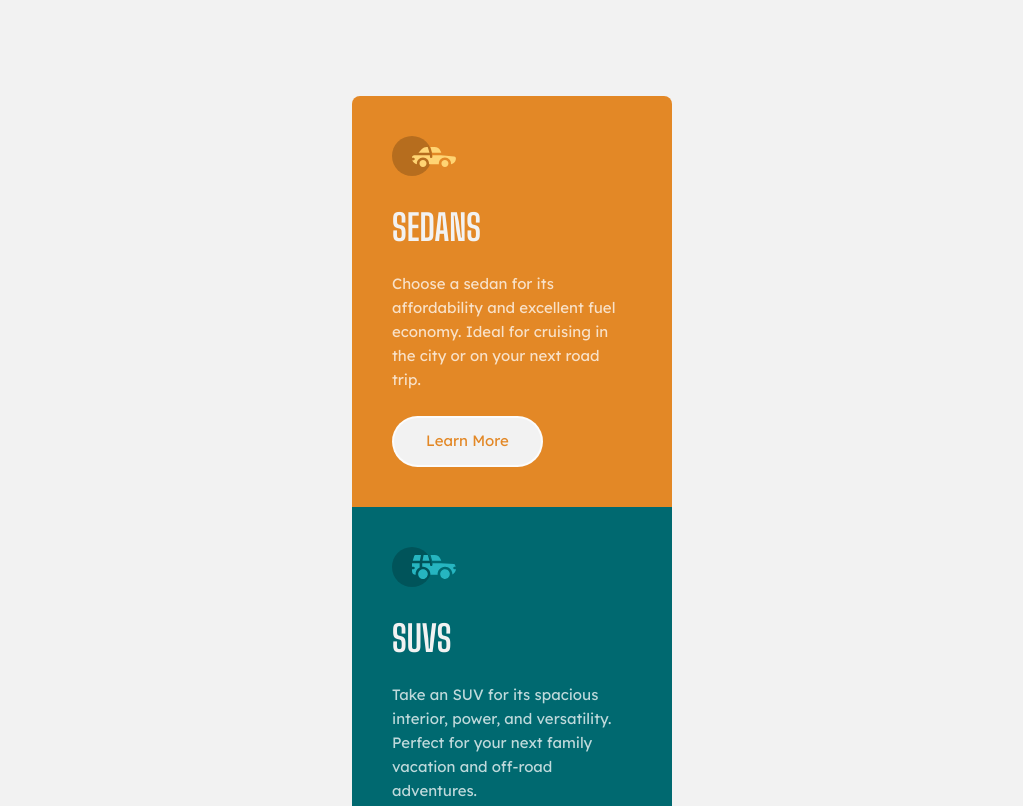
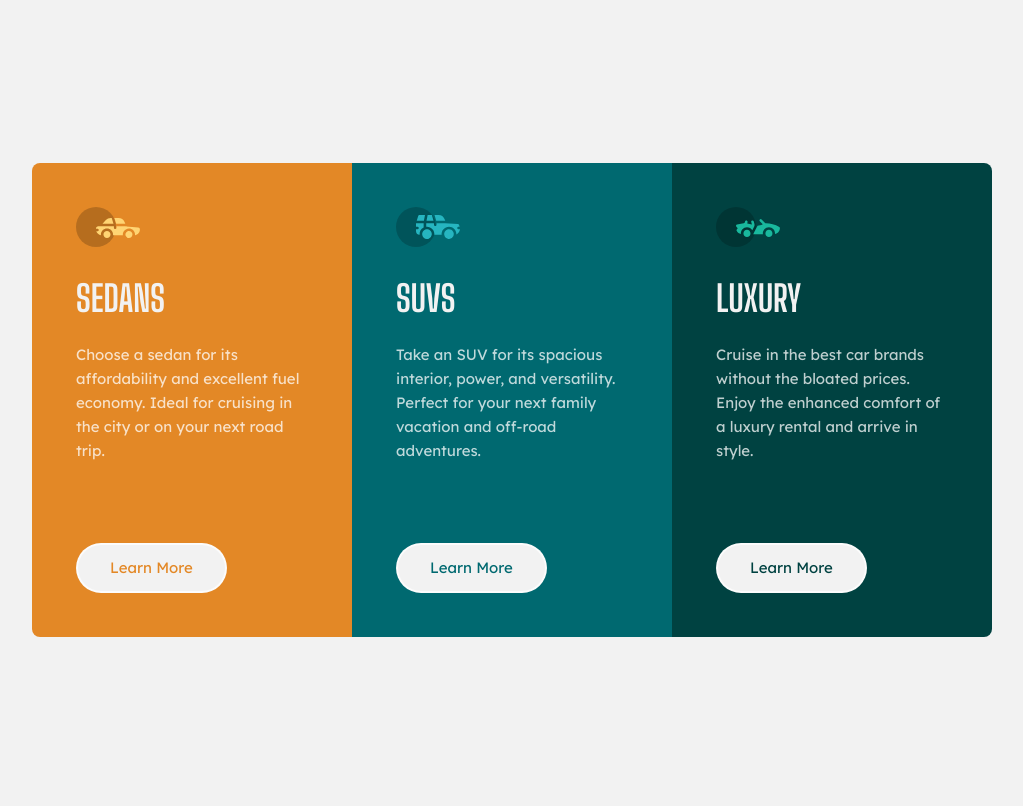
Before and after one commit to sissokho/frontendmentor-3-column-preview-card-component, a website built with Vite: page index.html in a window 1280 px wide. Shown: the top 806 px of the page, without its empty margins (128-1151 px from the left). Built offline with nearby package versions, Linux system fonts and the light colour scheme.

Commit message:
Desktop design

```diff
--- a/index.html
+++ b/index.html
@@ -18,10 +18,10 @@
     <link rel="stylesheet" href="/css/tailwind.css">
 </head>
 
-<body class="min-h-screen bg-gray font-lexend text-body">
-    <main class="py-24">
-        <section class="flex flex-col items-center">
-            <article class="w-80 p-10 bg-orange rounded-t-lg">
+<body class="bg-gray font-lexend text-body">
+    <main class="min-h-screen py-24 flex justify-center items-center lg:py-0">
+        <section class="flex flex-col items-center lg:flex-row lg:justify-center">
+            <article class="w-80 p-11 bg-orange rounded-t-lg lg:rounded-t-none lg:!rounded-l-lg">
                 <svg width="64" height="40" xmlns="http://www.w3.org/2000/svg">
                     <g fill="none" fill-rule="evenodd">
                         <circle fill="#000" opacity=".201" cx="20" cy="20" r="20" />
@@ -36,11 +36,11 @@
                     on your next road trip.
                 </p>
                 <button
-                    class="px-8 py-3 mt-6 bg-gray text-orange border-2 border-white rounded-full hover:bg-transparent hover:text-gray">Learn
+                    class="px-8 py-3 mt-6 bg-gray text-orange border-2 border-white rounded-full hover:bg-transparent hover:text-gray lg:mt-20">Learn
                     More</button>
             </article>
 
-            <article class="w-80 p-10 bg-cyan-dark">
+            <article class="w-80 p-11 bg-cyan-dark">
                 <svg width="64" height="40" xmlns="http://www.w3.org/2000/svg">
                     <g fill="none" fill-rule="evenodd">
                         <circle fill="#000" opacity=".201" cx="20" cy="20" r="20" />
@@ -55,11 +55,11 @@
                     and off-road adventures.
                 </p>
                 <button
-                    class="px-8 py-3 mt-6 bg-gray text-cyan-dark border-2 border-white rounded-full hover:bg-transparent hover:text-gray">Learn
+                    class="px-8 py-3 mt-6 bg-gray text-cyan-dark border-2 border-white rounded-full hover:bg-transparent hover:text-gray lg:mt-20">Learn
                     More</button>
             </article>
 
-            <article class="w-80 p-11 bg-cyan-darker rounded-b-lg">
+            <article class="w-80 p-11 bg-cyan-darker rounded-b-lg lg:rounded-b-none lg:rounded-r-lg">
                 <svg width="64" height="40" xmlns="http://www.w3.org/2000/svg">
                     <g fill="none" fill-rule="evenodd">
                         <circle fill="#000" opacity=".201" cx="20" cy="20" r="20" />
@@ -74,7 +74,7 @@
                     rental and arrive in style.
                 </p>
                 <button
-                    class="px-8 py-3 mt-6 bg-gray text-cyan-darker border-2 border-white rounded-full hover:bg-transparent hover:text-gray">Learn
+                    class="px-8 py-3 mt-6 bg-gray text-cyan-darker border-2 border-white rounded-full hover:bg-transparent hover:text-gray lg:mt-20">Learn
                     More</button>
             </article>
         </section>
```
